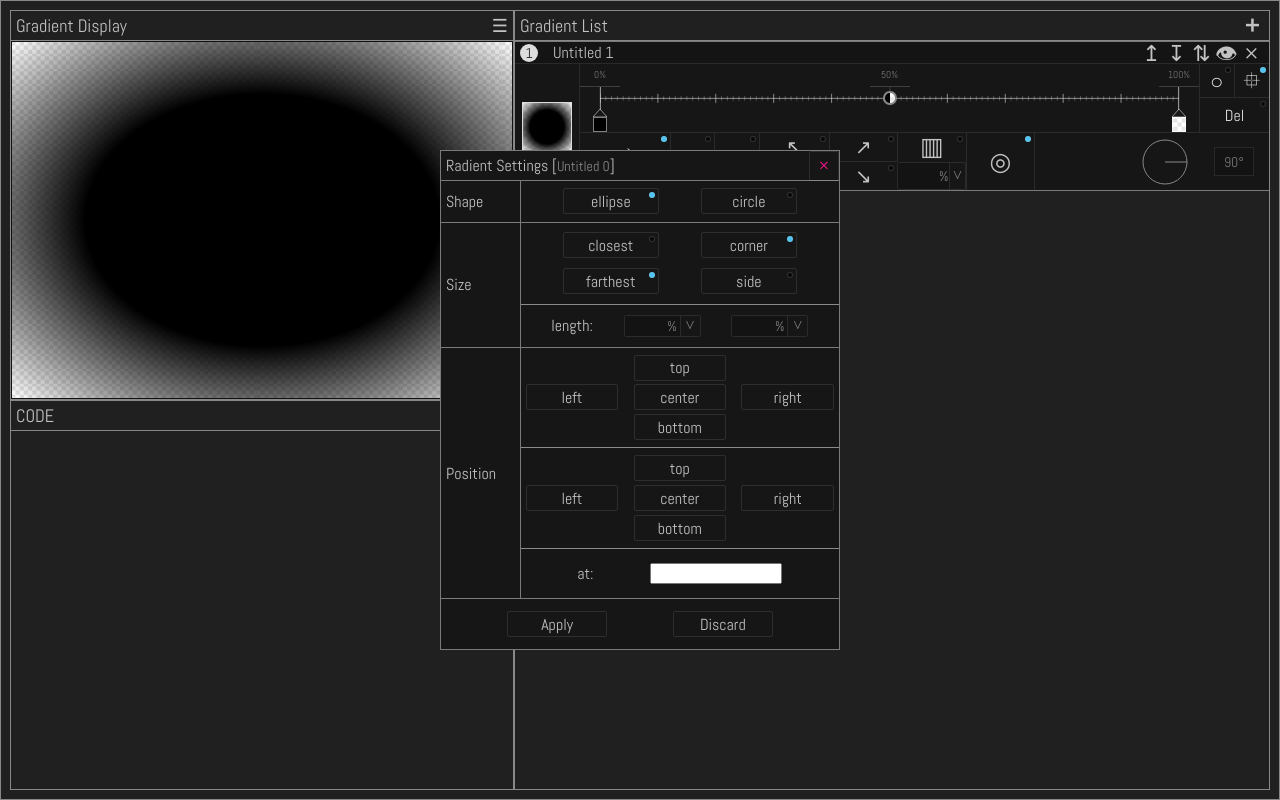
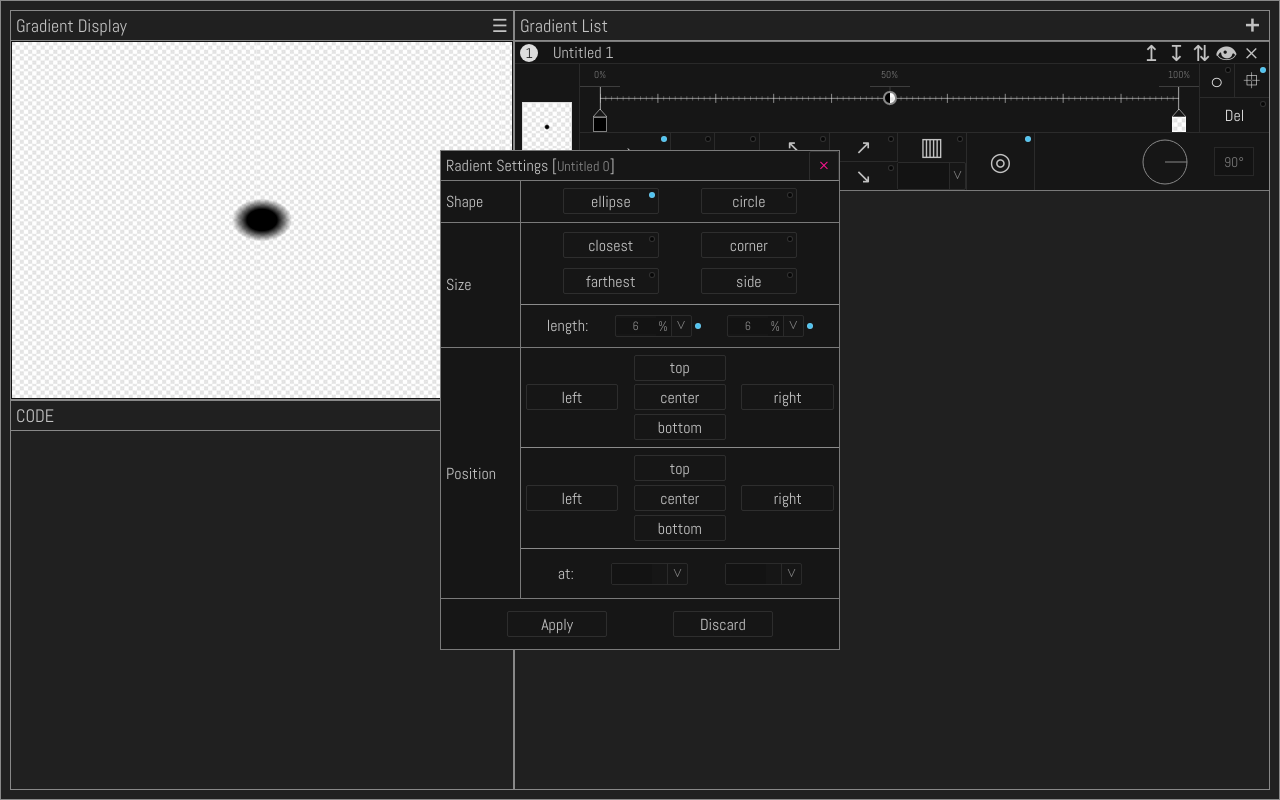
Before and after one commit to tschiboka/colorpicker, a React (Create React App) app: page / in a window 1280 px wide. Both pictures are taken after a click on the button "radial gradient". Built offline with nearby package versions, Linux system fonts and the light colour scheme.

Commit message:
RadialSettings size done

```diff
--- a/src/Components/GradientButtons/GradientButtons.js
+++ b/src/Components/GradientButtons/GradientButtons.js
@@ -150,7 +150,9 @@ export default class GradientButtons extends Component {
 
                     </button>
 
-                    <LengthInput />
+                    <LengthInput
+                        id="0"
+                    />
                 </div>
 
                 <div>
--- a/src/Components/LengthInput/LengthInput.js
+++ b/src/Components/LengthInput/LengthInput.js
@@ -9,14 +9,14 @@ export default class LengthInput extends Component {
 
         this.state = {
             optionsOpen: false,
-            unit: "%",
+            unit: this.props.unit,
         };
     }
 
 
 
     componentDidUpdate() {
-        if (this.lengthInput) this.lengthInput.focus()
+        if (this.lengthInput) this.lengthInput.focus();
     }
 
 
@@ -31,15 +31,29 @@ export default class LengthInput extends Component {
 
 
     handleOpitionOnClick(event, unit) {
-        this.setState({ ...this.state, unit, optionsOpen: false });
+        this.setState({ ...this.state, unit, optionsOpen: false }, () => {
+            this.validateInput(document.getElementById(`LengthInput_${this.props.id}`).value);
+        });
 
         event.stopPropagation();
     }
 
 
 
+    validateInput(inputValue, event) {
+        const value = inputValue || "0";
+        const valid = value.length && document.getElementById(`LengthInput_${this.props.id}`).validity.valid;
+        console.log("VALIDATE", value, document.getElementById(`LengthInput_${this.props.id}`))
+
+        this.setState({ ...this.state, valid }, () => {
+            if (this.state.valid) this.props.onChange(this.props.name, Number(value), this.state.unit);
+        });
+    }
+
+
+
     renderUnitButtons() {
-        const units = ["%", "px", "vw", "vh", "em", "rem"].reverse();
+        const units = (this.props.units || ["%", "px", "vw", "vh", "em", "rem"]).reverse();
 
         return units.map((unit, i) => (
             <button
@@ -55,17 +69,21 @@ export default class LengthInput extends Component {
 
     render() {
         return (
-            <div
-                className="LengthInput"
-            >
+            <div className="LengthInput">
                 <input
+                    id={`LengthInput_${this.props.id}`}
                     type="text"
+                    disabled={this.props.disabled}
+                    placeholder={this.props.value}
                     min="0"
+                    pattern={this.state.unit === "px" ? "\\d{1,4}|\\d{1,4}\\.\\d" : "\\d{1,2}|100"}
+                    value={this.props.disabled ? "" : this.props.value}
+                    onChange={e => this.validateInput(e.target.value, e)}
                 />
 
                 <div>{this.state.unit}</div>
 
-                <div onClick={() => this.setState({ ...this.state, optionsOpen: !this.state.optionsOpen })}>
+                <div onClick={() => this.setState({ ...this.state, optionsOpen: !this.props.disabled ? !this.state.optionsOpen : false })}>
                     &#709;
                 </div>
 
--- a/src/Components/RadialSettings/RadialSettings.js
+++ b/src/Components/RadialSettings/RadialSettings.js
@@ -10,17 +10,42 @@ export default function RadialSettings(props) {
     const size = gradient.radial.size;
     const isSizeNamed = /^(closest|farthest)-(side|corner)$/g.test(size);
     const sizeNamed = isSizeNamed ? size.split("-") : [];
-    console.log(sizeNamed);
-
-    console.log("SETTINGS", gradient)
+    const sizeLengths = size.match(/(\d+(%|px|vw|vh|rem|em))/g);
+    const sizeLengthsObj = !sizeLengths ? [] : sizeLengths.map(size => ({
+           value: size.match(/\d+/g)[0],
+           unit: size.match(/%|px|vw|vh|rem|em/g)[0]}
+        ));
+    console.log(sizeLengthsObj);
 
 
 
     function updateGradientPropertyTo(key, value) {
+        if (key==="shape" && value === "circle") {
+            if (sizeLengthsObj[0] && sizeLengthsObj[0].unit === "%") {
+                updateGradientPropertyTo("size", "farthest-corner");
+            }
+        }
         const updatedGradient = { ...gradient };
         updatedGradient.radial[key] = value;
 
         props.updateGradient(updatedGradient, props.index);
+    }
+
+
+
+    function handleSizeInputOnChange(inputName, value, unit) {
+        console.log("SET SIZE", inputName, value, unit, sizeLengthsObj)
+        if (shape === "circle") {
+            updateGradientPropertyTo("size", value + (unit || "px"));
+        }
+        else {
+            if (!sizeLengthsObj.length) {
+                sizeLengthsObj.push(...[{value: value, unit: unit}, {value: value, unit: unit}]);
+                console.log("PUSHHHHH", sizeLengthsObj);
+            }
+            if (inputName === "size1") updateGradientPropertyTo("size", value + (unit || "px") + " " + (sizeLengthsObj[1].value || 0) + sizeLengthsObj[1].unit);
+            if (inputName === "size2") updateGradientPropertyTo("size", (sizeLengthsObj[0].value || 0) + sizeLengthsObj[0].unit + " " + value + (unit || "px"));
+        }
     }
 
 
@@ -66,24 +91,24 @@ export default function RadialSettings(props) {
                     <div className="RadialSettings__size-btns">
                         <div className="RadialSettings__size-btns__named">
                             <div>
-                                <button onClick={() => updateGradientPropertyTo("size", "closest-" + sizeNamed[1])}>
+                                <button onClick={() => updateGradientPropertyTo("size", "closest-" + (sizeNamed[1] || "corner"))}>
                                     closest
                                     <div className={`btn--${sizeNamed[0] === "closest" ? "active" : "inactive"}`}></div>
                                 </button>
 
-                                <button onClick={() => updateGradientPropertyTo("size", sizeNamed[0] + "-corner")}>
+                                <button onClick={() => updateGradientPropertyTo("size", (sizeNamed[0] || "farthest") + "-corner")}>
                                     corner
                                     <div className={`btn--${sizeNamed[1] === "corner" ? "active" : "inactive"}`}></div>
                                 </button>
                             </div>
 
                             <div>
-                                <button onClick={() => updateGradientPropertyTo("size", "farthest-" + sizeNamed[1])}>
+                                <button onClick={() => updateGradientPropertyTo("size", "farthest-" + (sizeNamed[1] || "corner"))}>
                                     farthest
                                     <div className={`btn--${sizeNamed[0] === "farthest" ? "active" : "inactive"}`}></div>
                                 </button>
 
-                                <button onClick={() => updateGradientPropertyTo("size", sizeNamed[0] + "-side")}>
+                                <button onClick={() => updateGradientPropertyTo("size", (sizeNamed[0] || "farthest") + "-side")}>
                                     side
                                     <div className={`btn--${sizeNamed[1] === "side" ? "active" : "inactive"}`}></div>
                                 </button>
@@ -93,9 +118,32 @@ export default function RadialSettings(props) {
                         <div className="RadialSettings__size-btns__length">
                             length:
 
-                            <LengthInput id="radial-size1-input" />
+                            <div>
+                                <LengthInput
+                                    id="1"
+                                    name="size1"
+                                    value={sizeLengthsObj[0] ? sizeLengthsObj[0].value : ""}
+                                    unit={sizeLengthsObj[0] ? sizeLengthsObj[0].unit : ""}
+                                    units={shape==="circle" ? ["px", "vw", "vh", "em", "rem"] : ["%", "px", "vw", "vh", "em", "rem"]}
+                                    onChange={handleSizeInputOnChange}
+                                />
 
-                            <LengthInput id="radial-size1-input" />
+                                <div className={`btn--${sizeLengthsObj[0] ? "active" : "inactive"}`}></div>
+                            </div>
+
+                            <div>
+                            <LengthInput
+                                id="2"
+                                name="size2"
+                                disabled={shape === "circle"}
+                                value={sizeLengthsObj[1] ? sizeLengthsObj[1].value : ""}
+                                unit={sizeLengthsObj[1] ? sizeLengthsObj[1].unit : ""}
+                                units={["%", "px", "vw", "vh", "em", "rem"]}
+                                onChange={handleSizeInputOnChange}
+                            />
+
+                            <div className={`btn--${sizeLengthsObj[1] ? "active" : "inactive"}`}></div>
+                            </div>
                         </div>
                     </div>
                 </div>
@@ -140,7 +188,15 @@ export default function RadialSettings(props) {
                             </div>
                         </div>
                         <div>
-                            at:<input type="text" />
+                            at:
+
+                            <LengthInput
+                                id="3"
+                            />
+
+                            <LengthInput
+                                id="4"
+                            />
                         </div>
                     </div>
                 </div>
--- a/src/Components/RadialSettings/RadialSettings.scss
+++ b/src/Components/RadialSettings/RadialSettings.scss
@@ -119,6 +119,19 @@ $border: 1px solid rgba(221, 221, 221, 0.1);
                     display: flex;
                     justify-content: space-evenly;
                     align-items: center;
+                    div {
+                        display: flex;
+                        align-items: center;
+                        .btn--active, .btn--inactive {
+                            margin-left: 3px;
+                            width: 6px;
+                            height: 6px;
+                            border-radius: 5px;
+                            border: 1px solid rgba(221, 221, 221, 0.2);
+                        }
+                        .btn--active { background: $activeBtnBg; }
+                        .btn--inactive { background: rgba(0, 0, 0, 0.7); }
+                    }
                 }
             }
             .RadialSettings__position-btns {
--- a/src/functions/gradient.js
+++ b/src/functions/gradient.js
@@ -90,8 +90,8 @@ const defaultGradientObj = {
     ],
     radial: {
         shape: "ellipse",
-        size: "farthest-corner",
-        positio: ["center", "center"]
+        size: "6% 6%",//"farthest-corner",
+        position: ["center", "center"]
     }
 };
 
```
